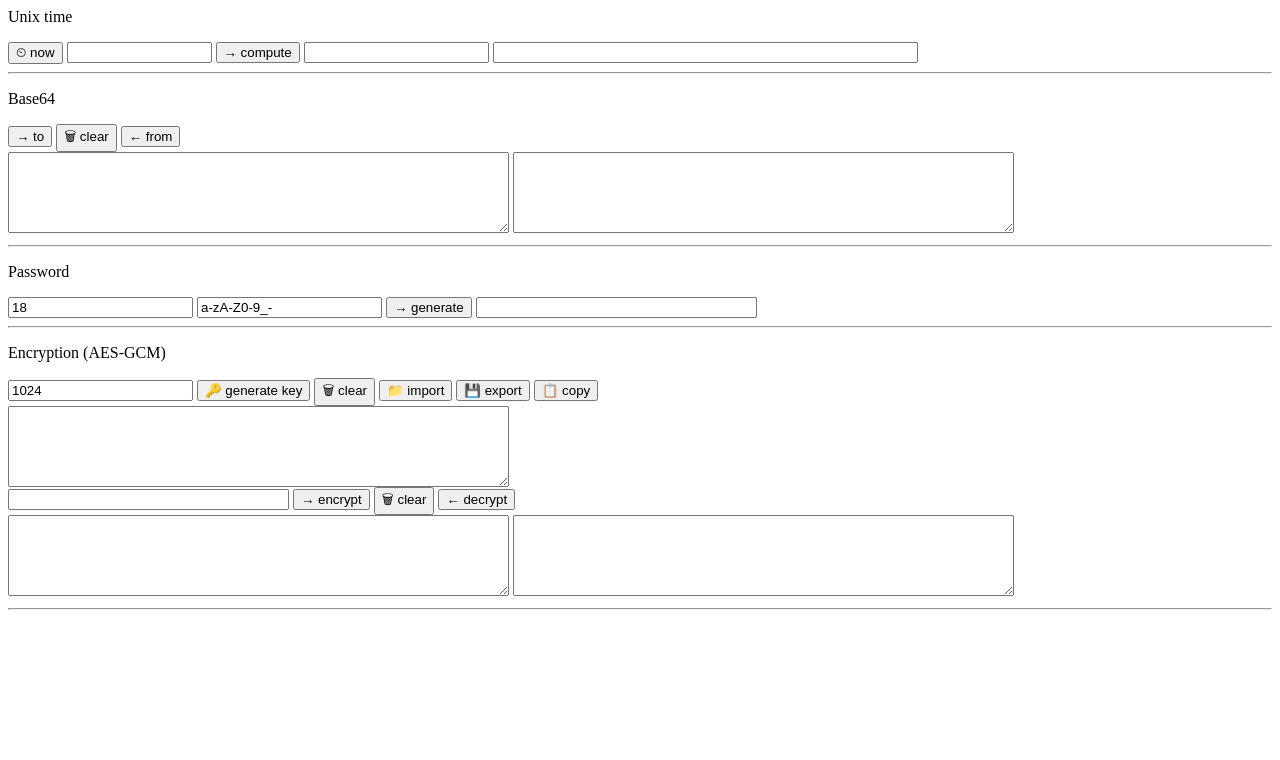
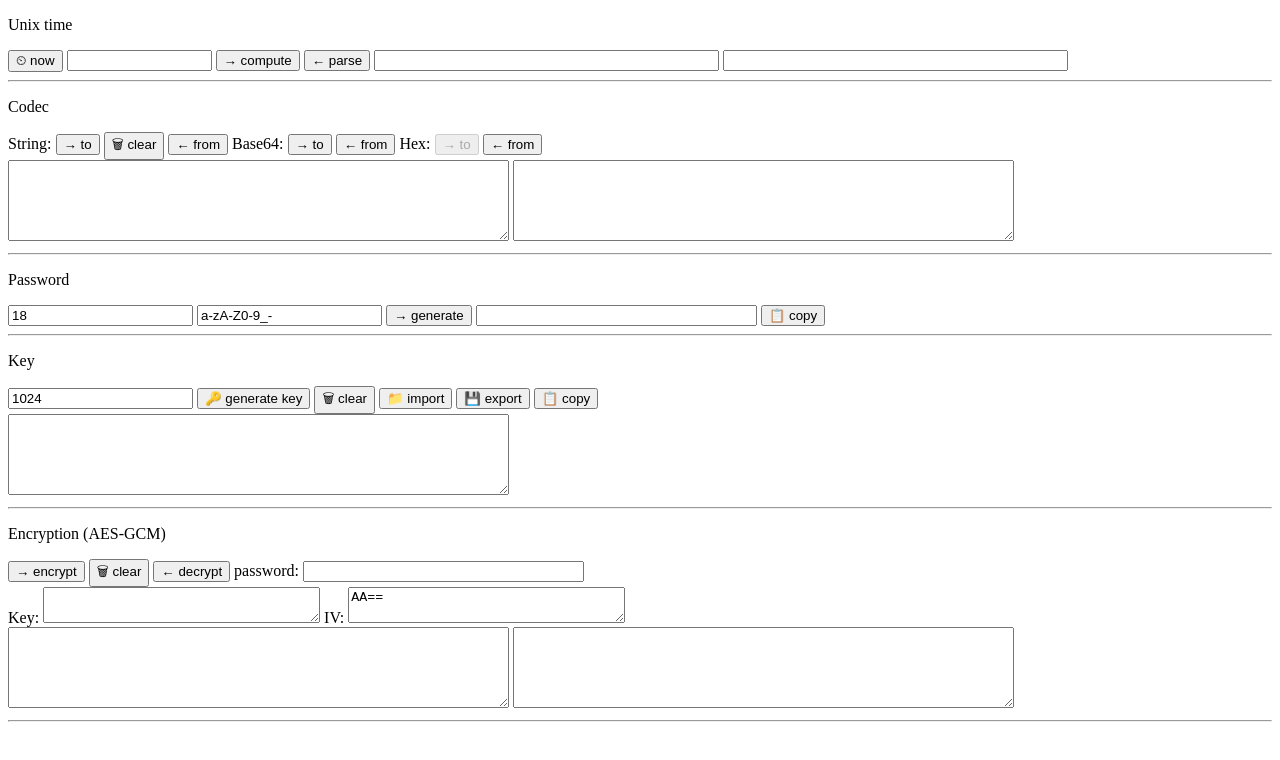
Before and after one commit to javalikescript/javalikescript.github.io, a plain HTML site: page tools.html in a window 1280 px wide. Drawn offline with Linux system fonts and the light colour scheme.

Commit message:
Update tools

```diff
--- a/tools.html
+++ b/tools.html
@@ -1,3 +1,4 @@
+<!DOCTYPE html>
 <html>
 <head>
 <title>tools</title>
@@ -119,14 +120,18 @@ const tools = {
     });
     return chars.join('');
   },
-  stoab : function(str) {
+  stoab : function(str, rep) {
     var len = str.length;
     var buffer = new ArrayBuffer(len);
     var ba = new Uint8Array(buffer);
     for (var i = 0; i < len; i++) {
       var b = str.charCodeAt(i);
       if ((b < 0) || (b > 255)) {
+        if (typeof rep === 'number') {
+          b = rep;
+        } else {
           throw new Error('Invalid character, outside byte range');
+        }
       }
       ba[i] = b;
     }
@@ -134,6 +139,11 @@ const tools = {
   },
   atob : function(str) {
     return window.atob(str.replace(/\s/g, ''));
+  },
+  htos: function(hex) {
+    return hex.match(/.{1,2}/g).map(function(v) {
+      return String.fromCharCode(parseInt(v, 16));
+    }).join('');
   },
   wrap : function(text, size) {
     var lines = [];
@@ -146,28 +156,51 @@ const tools = {
     //return window.btoa(str);
     return this.wrap(window.btoa(str), 50);
   },
+  ascii : function(str) {
+    return str.replace(/[^\x00-\x7F]/g, '');
+  },
+  stob : function(str) {
+    return tools.abtos(new TextEncoder().encode(str));
+  },
+  btos : function(bstr) {
+    return new TextDecoder().decode(tools.stoab(bstr));
+  },
   // see https://www.w3.org/TR/WebCryptoAPI/
-  encrypt : async function(plainText, password, ivBase64) {
-    const ptUtf8 = new TextEncoder().encode(plainText);
-    const pwUtf8 = new TextEncoder().encode(password);
-    const pwHash = await crypto.subtle.digest('SHA-256', pwUtf8);
+  encrypt : async function(plainText, keyBytes, ivBase64) {
+    try {
+      const keyHash = await crypto.subtle.digest('SHA-256', keyBytes);
       const iv = tools.stoab(tools.atob(ivBase64));
       const alg = { name: 'AES-GCM', iv: iv };
-    const key = await crypto.subtle.importKey('raw', pwHash, alg, false, ['encrypt']);
+      const key = await crypto.subtle.importKey('raw', keyHash, alg, false, ['encrypt']);
+      const ptUtf8 = new TextEncoder().encode(plainText);
       const cipherTextBuffer = await crypto.subtle.encrypt(alg, key, ptUtf8);
       return tools.btoa(tools.abtos(cipherTextBuffer));
+    } catch (e) {
+      return '/!\\ Failed';
+    }
   },
-  decrypt : async function(cipherTextBase64, password, ivBase64) {
-    const pwUtf8 = new TextEncoder().encode(password);
-    const pwHash = await crypto.subtle.digest('SHA-256', pwUtf8);
+  decrypt : async function(cipherTextBase64, keyBytes, ivBase64) {
+    try {
+      const keyHash = await crypto.subtle.digest('SHA-256', keyBytes);
       const iv = tools.stoab(tools.atob(ivBase64));
       const alg = { name: 'AES-GCM', iv: iv };
-    const key = await crypto.subtle.importKey('raw', pwHash, alg, false, ['decrypt']);
+      const key = await crypto.subtle.importKey('raw', keyHash, alg, false, ['decrypt']);
       const cipherTextBuffer = tools.stoab(tools.atob(cipherTextBase64))
       const plainTextBuffer = await crypto.subtle.decrypt(alg, key, cipherTextBuffer);
       return new TextDecoder().decode(plainTextBuffer);
+    } catch (e) {
+      return '/!\\ Failed';
+    }
   }
 };
+
+function getKey(idPlain, idBase64) {
+  const plainKey = tools.val(idPlain);
+  if (plainKey.trim() !== '') {
+    tools.val(idBase64, tools.btoa(new TextEncoder().encode(plainKey)));
+  }
+  return tools.stoab(tools.atob(tools.val(idBase64)));
+}
 
 var qrcode = null;
 //-->
@@ -176,26 +209,35 @@ var qrcode = null;
   <body>
     <p>Unix time</p>
     <input type="button" value="&#x23f2; now" onclick="tools.val('timet', '' + (Math.floor(Date.now() / 1000)))" />
-    <input type="text" id="timet" size="15" onKeyup="compute()" />
+    <input type="text" id="timet" size="15" />
     <input type="button" value="&#x2192; compute" onclick="var d = new Date(tools.ival('timet') * 1000); tools.val('dateISO8601', d.toISOString()); tools.val('date', d.toLocaleString())" />
-    <input type="text" id="dateISO8601" size="20" readOnly="true" />
-    <input type="text" id="date" size="50" readOnly />
+    <input type="button" value="&#x2190; parse" onclick="tools.val('timet', Math.floor(Date.parse(tools.val('dateISO8601')) / 1000))" />
+    <input type="text" id="dateISO8601" size="40" />
+    <input type="text" id="date" size="40" readOnly="true" />
     <hr/>
-    <p>Base64</p>
-    <input type="button" value="&#x2192; to" onclick="tools.val('base64Text', tools.btoa(tools.val('asciiText')))" />
-    <input type="button" value="&#x1f5d1; clear" onclick="tools.val('asciiText', ''); tools.val('base64Text', '')" />
-    <input type="button" value="&#x2190; from" onclick="tools.val('asciiText', tools.atob(tools.val('base64Text')))" />
+    <p>Codec</p>
+    <span>String:</span>
+    <input type="button" value="&#x2192; to" onclick="tools.val('encodedText', tools.stob(tools.val('decodedText')))" />
+    <input type="button" value="&#x1f5d1; clear" onclick="tools.val('decodedText', ''); tools.val('encodedText', '')" />
+    <input type="button" value="&#x2190; from" onclick="tools.val('decodedText', tools.btos(tools.val('encodedText')))" />
+    <span>Base64:</span>
+    <input type="button" value="&#x2192; to" onclick="tools.val('encodedText', tools.btoa(tools.val('decodedText')))" />
+    <input type="button" value="&#x2190; from" onclick="tools.val('decodedText', tools.atob(tools.val('encodedText')))" />
+    <span>Hex:</span>
+    <input type="button" value="&#x2192; to" disabled="true" onclick="tools.val('encodedText', tools.stoh(tools.val('decodedText')))" />
+    <input type="button" value="&#x2190; from" onclick="tools.val('decodedText', tools.htos(tools.val('encodedText')))" />
     <br />
-    <textarea id="asciiText" rows="5" cols="60"></textarea>
-    <textarea id="base64Text" rows="5" cols="60"></textarea>
+    <textarea id="decodedText" rows="5" cols="60"></textarea>
+    <textarea id="encodedText" rows="5" cols="60"></textarea>
     <hr/>
     <p>Password</p>
     <input type="number" id="passwordLength" size="6" value="18" />
     <input type="text" id="passwordCharacterSet" size="20" value="a-zA-Z0-9_-"/>
     <input type="button" value="&#x2192; generate" onclick="tools.val('passwordValue', tools.generatePassword(tools.ival('passwordLength'), tools.val('passwordCharacterSet')))" />
     <input type="text" id="passwordValue" size="32" readOnly="true"/>
+    <input type="button" value="&#x1f4cb; copy" onclick="tools.copy('passwordValue')" />
     <hr/>
-    <p>Encryption (AES-GCM)</p>
+    <p>Key</p>
     <input type="number" id="keyLength" size="6" value="1024" />
     <input type="button" value="&#x1f511; generate key" onclick="tools.val('key', tools.btoa(tools.abtos(crypto.getRandomValues(new Uint8Array(tools.ival('keyLength'))))))" />
     <input type="button" value="&#x1f5d1; clear" onclick="tools.val('key', '')" />
@@ -205,11 +247,18 @@ var qrcode = null;
     <input type="button" value="&#x1f4cb; copy" onclick="tools.copy('key')" />
     <br />
     <textarea id="key" rows="5" cols="60"></textarea>
+    <hr/>
+    <p>Encryption (AES-GCM)</p>
+    <input type="button" value="&#x2192; encrypt" onclick="tools.val('cipherText', tools.encrypt(tools.val('plainText'), getKey('password', 'keyBase64'), tools.val('ivBase64')))" />
+    <input type="button" value="&#x1f5d1; clear" onclick="tools.val('keyBase64', ''); tools.val('ivBase64', 'AA=='); tools.val('plainText', ''); tools.val('cipherText', '')" />
+    <input type="button" value="&#x2190; decrypt" onclick="tools.val('plainText', tools.decrypt(tools.val('cipherText'), getKey('password', 'keyBase64'), tools.val('ivBase64')))" />
+    <span>password:</span>
+    <input type="password" id="password" title="Plain Key" size="32" />
     <br />
-    <input type="password" id="password" size="32" />
-    <input type="button" value="&#x2192; encrypt" onclick="tools.val('cipherText', tools.encrypt(tools.val('plainText'), tools.val('password'), tools.val('key')))" />
-    <input type="button" value="&#x1f5d1; clear" onclick="tools.val('plainText', ''); tools.val('cipherText', '')" />
-    <input type="button" value="&#x2190; decrypt" onclick="tools.val('plainText', tools.decrypt(tools.val('cipherText'), tools.val('password'), tools.val('key')))" />
+    <span>Key:</span>
+    <textarea id="keyBase64" title="Key in base64" rows="2" cols="32"></textarea>
+    <span>IV:</span>
+    <textarea id="ivBase64" title="Initialization Vector in base64" rows="2" cols="32">AA==</textarea>
     <br />
     <textarea id="plainText" rows="5" cols="60"></textarea>
     <textarea id="cipherText" rows="5" cols="60"></textarea>
```
Lines whose indentation alone changed are shown as unchanged.
